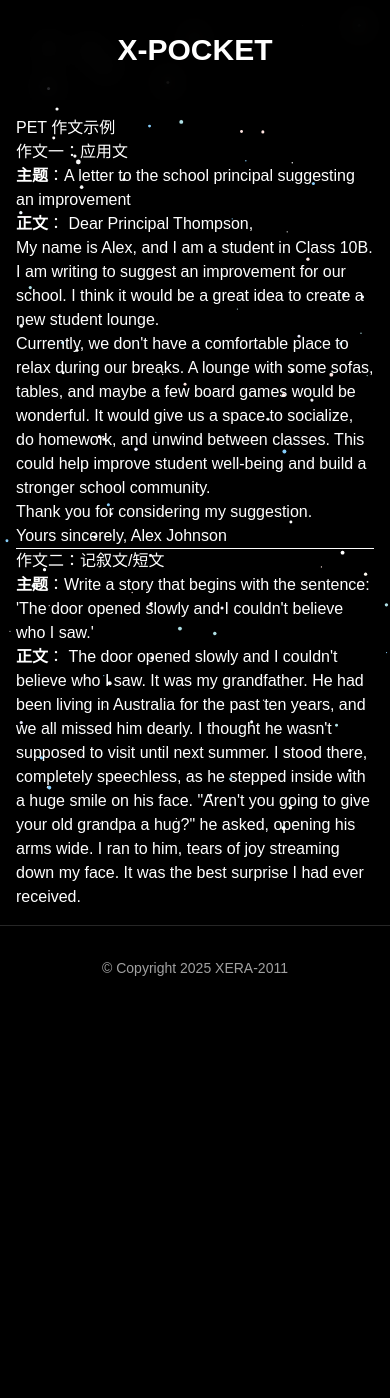
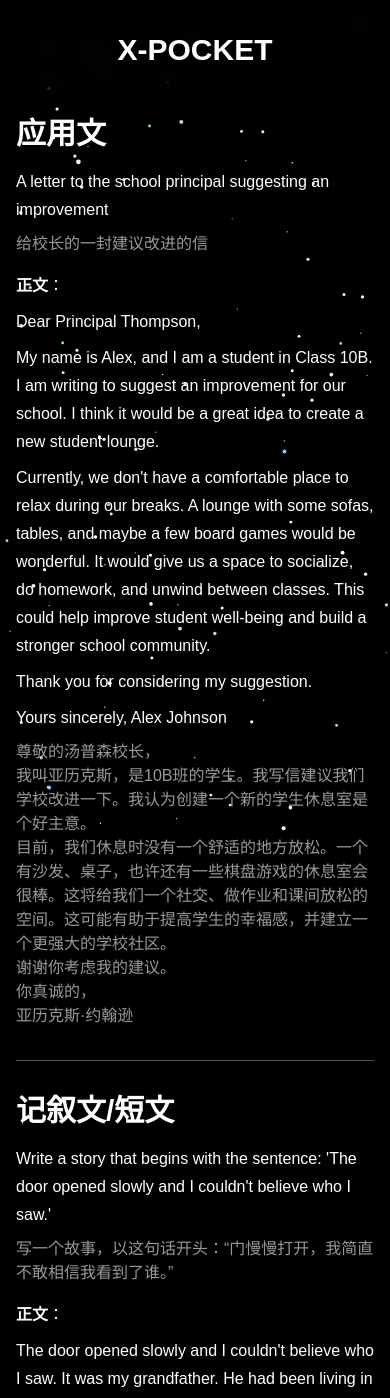
Before and after one commit to XERA-2011/x-pocket, a Next.js app: page /essays-md in a window 390 px wide. Shown: the top 1398 px of the page. Before the commit the page ends 1010 px from the top, so only its background shows below. Built offline with nearby package versions, Linux system fonts and the light colour scheme.

Commit message:
Style markdown

```diff
--- a/public/data/pet-essays.md
+++ b/public/data/pet-essays.md
@@ -1,10 +1,10 @@
-# PET 作文示例
+# 应用文
 
-## 作文一：应用文
-
-**主题**：A letter to the school principal suggesting an improvement
+A letter to the school principal suggesting an improvement
+- 给校长的一封建议改进的信
 
 **正文**：
+
 Dear Principal Thompson,
 
 My name is Alex, and I am a student in Class 10B. I am writing to suggest an improvement for our school. I think it would be a great idea to create a new student lounge.
@@ -16,11 +16,22 @@ Thank you for considering my suggestion.
 Yours sincerely,
 Alex Johnson
 
+- 尊敬的汤普森校长，
+- 我叫亚历克斯，是10B班的学生。我写信建议我们学校改进一下。我认为创建一个新的学生休息室是个好主意。
+- 目前，我们休息时没有一个舒适的地方放松。一个有沙发、桌子，也许还有一些棋盘游戏的休息室会很棒。这将给我们一个社交、做作业和课间放松的空间。这可能有助于提高学生的幸福感，并建立一个更强大的学校社区。
+- 谢谢你考虑我的建议。
+- 你真诚的，
+- 亚历克斯·约翰逊
+
 ---
 
-## 作文二：记叙文/短文
+# 记叙文/短文
 
-**主题**：Write a story that begins with the sentence: 'The door opened slowly and I couldn't believe who I saw.'
+Write a story that begins with the sentence: 'The door opened slowly and I couldn't believe who I saw.'
+- 写一个故事，以这句话开头：“门慢慢打开，我简直不敢相信我看到了谁。”
 
 **正文**：
+
 The door opened slowly and I couldn't believe who I saw. It was my grandfather. He had been living in Australia for the past ten years, and we all missed him dearly. I thought he wasn't supposed to visit until next summer. I stood there, completely speechless, as he stepped inside with a huge smile on his face. "Aren't you going to give your old grandpa a hug?" he asked, opening his arms wide. I ran to him, tears of joy streaming down my face. It was the best surprise I had ever received.
+
+- 门慢慢地开了，我简直不敢相信我看到了谁。是我爷爷。他在澳大利亚生活了十年，我们都非常想念他。我以为他要到明年夏天才能来。我站在那里，完全说不出话来，他脸上带着灿烂的笑容走了进去。“你不抱抱你的老爷爷吗？”他张开双臂问。我跑向他，喜悦的泪水顺着脸颊流下。这是我收到的最好的惊喜。
--- a/src/app/essays-md/page.tsx
+++ b/src/app/essays-md/page.tsx
@@ -1,8 +1,9 @@
 import React from 'react';
-import ReactMarkdown from 'react-markdown';
+import ReactMarkdown, { type Components } from 'react-markdown';
 import fs from 'fs/promises';
 import path from 'path';
 
+// 此组件是一个异步函数，它会在服务器上构建时使用 Node.js 的 fs 模块直接读取 public/data/pet-essays.md 文件的内容。
 async function MarkdownPreviewPage() {
   let markdownContent = '# 加载失败\n\n无法加载作文内容，请稍后重试。';
 
@@ -16,13 +17,21 @@ async function MarkdownPreviewPage() {
     // 如果文件读取失败，将使用上面设置的默认错误信息
   }
 
+  const components: Components = {
+    h1: ({ node, ...props }) => <h1 className="text-3xl font-bold mb-4" {...props} />,
+    h2: ({ node, ...props }) => <h2 className="text-xl font-semibold mt-6 mb-1" {...props} />,
+    p: ({ node, ...props }) => <p className="text-base leading-7 mb-2" {...props} />,
+    ul: ({ node, ...props }) => <ul className="text-white/60 mb-4 list-none p-0" {...props} />,
+    hr: ({ node, ...props }) => <hr className="my-8 border-gray-600" {...props} />,
+  };
+
   return (
     <div className="mx-auto p-4 min-h-[75vh] max-w-4xl mt-[100px]">
-      <article className="prose lg:prose-xl">
-        <ReactMarkdown>
+      <div className="prose prose-invert max-w-none">
+        <ReactMarkdown components={components}>
           {markdownContent}
         </ReactMarkdown>
-      </article>
+      </div>
     </div>
   );
 }
```
